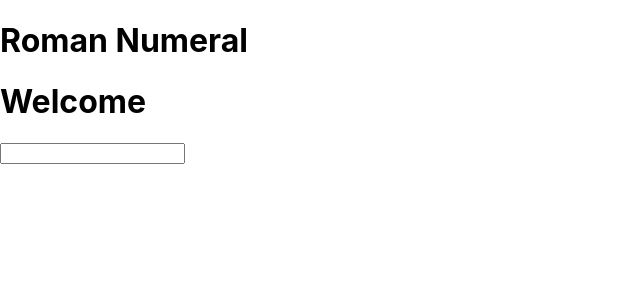
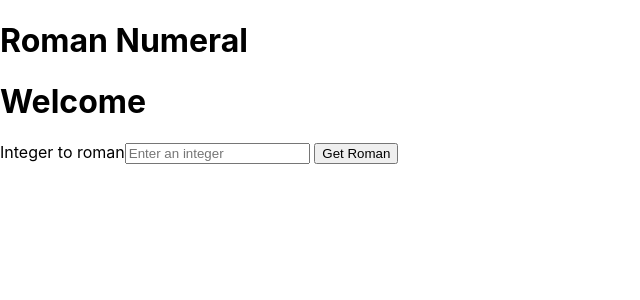
Before and after one commit to LouiaR/roman-numerals-convertor, a React (Create React App) app in the folder frontend/: page / in a window 1280 px wide. Shown: the top 300 px of the page, without its empty margins (0-640 px from the left). Built offline with nearby package versions, Linux system fonts and the light colour scheme.

Commit message:
Add submit functionality, improve input & onchange

```diff
--- a/frontend/src/components/UI/Input/index.js
+++ b/frontend/src/components/UI/Input/index.js
@@ -1,9 +1,26 @@
-import React from 'react'
+import React, { Fragment } from 'react'
 
-const input = ({type, name, value, change}) =>  (
-    <div>
-        <input type={type} name={name} value={value} onChange={change} />
-    </div>
-  )
+const input = ({
+    type,
+    name,
+    value,
+    label,
+    change,
+    placeholder,
+    clicked
+    }) => (
+        <Fragment>
+            <label>{label}</label>
+            <input
+                type={type}
+                name={name}
+                value={value}
+                onChange={change}
+                placeholder={placeholder}
+                onClick={clicked}
+            />
+        </Fragment>
+    )
+
 
 export default input;
--- a/frontend/src/containers/convertToInteger.js
+++ b/frontend/src/containers/convertToInteger.js
@@ -8,7 +8,6 @@ class RomanConverter extends Component {
     }
 
     onChangeHandler = (e) => {
-        console.log(e.target.value)
         this.setState({
             roman: e.target.value
         })
--- a/frontend/src/containers/convertToRoman.js
+++ b/frontend/src/containers/convertToRoman.js
@@ -8,22 +8,36 @@ class RomanConverter extends Component {
     }
 
     onChangeHandler = (e) => {
-        console.log(e.target.value)
         this.setState({
             integer: e.target.value
         })
     }
+
+    submitHandler = (e) => {
+        e.preventDefault();
+        const { integer } = this.state;
+        console.log(integer)
+    }
+
   render() {
       const { integer } = this.state;
     return (
-      <div>
+      <form>
         <Input
             type="number"
             name='integer'
             value={integer}
             change={this.onChangeHandler}
+            label = "Integer to roman"
+            placeholder="Enter an integer"
         />
-      </div>
+        {" "}
+        <Input
+            type="submit"
+            value="Get Roman"
+            clicked={this.submitHandler}
+        />
+      </form>
     )
   }
 }
```
